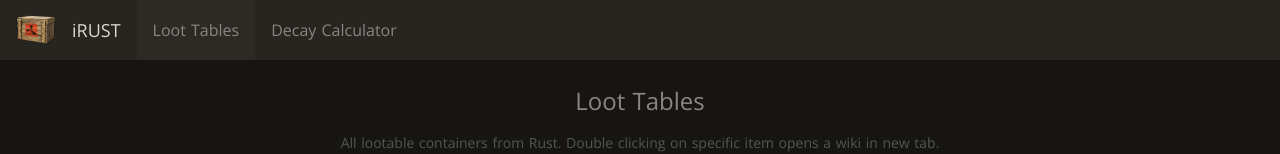
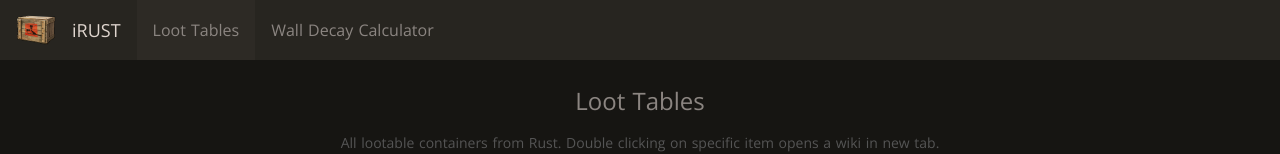
Before and after one commit to Samuell1/rust-tools, a Nuxt app: page / in a window 1280 px wide. Shown: the top 154 px of the page. Built offline with nearby package versions, Linux system fonts and the light colour scheme.

Commit message:
Update default.vue

```diff
--- a/layouts/default.vue
+++ b/layouts/default.vue
@@ -7,7 +7,7 @@
       </div>
       <nav>
         <nuxt-link to="/">Loot Tables</nuxt-link>
-        <nuxt-link to="/decay">Decay Calculator</nuxt-link>
+        <nuxt-link to="/decay">Wall Decay Calculator</nuxt-link>
       </nav>
     </header>
     <div class="container">
```
